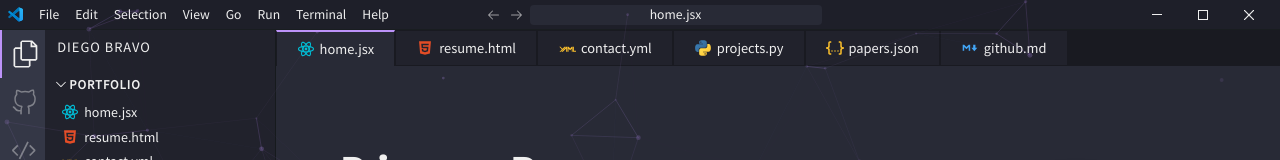
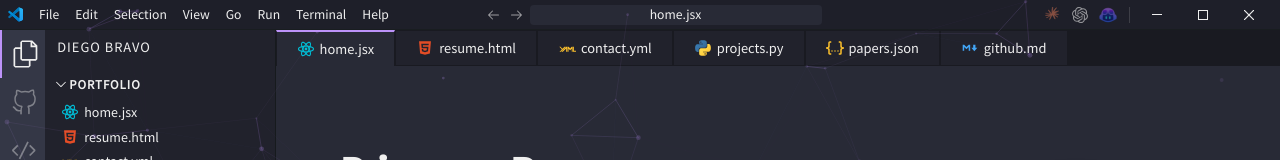
Before and after one commit to DiegoBravoH/DiegoBravoH.github.io, a Next.js app: page / in a window 1280 px wide. Shown: the top 160 px of the page. Built offline with nearby package versions, Linux system fonts and the light colour scheme.

Commit message:
ai-icons

```diff
--- a/components/Titlebar.jsx
+++ b/components/Titlebar.jsx
@@ -3,6 +3,9 @@ import { useRouter } from 'next/router';
 import { useState, useEffect, useCallback, useRef } from 'react';
 import styles from '../styles/Titlebar.module.css';
 import { useTerminal } from '../context/TerminalContext';
+import ClaudeIcon from './icons/ClaudeIcon';
+import ChatGPTIcon from './icons/ChatGPTIcon';
+import CopilotIcon from './icons/CopilotIcon';
 
 const WINDOW_MESSAGES = {
   minimize: "I don't minimize problems, I model them.",
@@ -205,6 +208,39 @@ const Titlebar = () => {
             {WINDOW_MESSAGES[msgState.key]}
           </div>
         )}
+        <div className={styles.aiIcons}>
+          <a
+            href="https://claude.ai"
+            target="_blank"
+            rel="noopener noreferrer"
+            className={styles.aiIcon}
+            title="Claude — Anthropic"
+            aria-label="Claude by Anthropic"
+          >
+            <ClaudeIcon className={styles.aiIconClaude} />
+          </a>
+          <a
+            href="https://chatgpt.com"
+            target="_blank"
+            rel="noopener noreferrer"
+            className={styles.aiIcon}
+            title="ChatGPT — OpenAI"
+            aria-label="ChatGPT by OpenAI"
+          >
+            <ChatGPTIcon className={styles.aiIconChatGPT} />
+          </a>
+          <a
+            href="https://github.com/features/copilot"
+            target="_blank"
+            rel="noopener noreferrer"
+            className={styles.aiIcon}
+            title="GitHub Copilot"
+            aria-label="GitHub Copilot"
+          >
+            <CopilotIcon className={styles.aiIconCopilot} />
+          </a>
+        </div>
+        <div className={styles.aiSeparator} aria-hidden="true" />
         <span
           className={styles.minimize}
           role="button"
--- /dev/null
+++ b/components/icons/ChatGPTIcon.jsx
@@ -0,0 +1,16 @@
+const ChatGPTIcon = (props) => {
+  return (
+    <svg
+      width={16}
+      height={16}
+      viewBox="0 0 24 24"
+      xmlns="http://www.w3.org/2000/svg"
+      fill="#F5F5F5"
+      {...props}
+    >
+      <path d="M22.2819 9.8211a5.9847 5.9847 0 0 0-.5157-4.9108 6.0462 6.0462 0 0 0-6.5098-2.9A6.0651 6.0651 0 0 0 4.9807 4.1818a5.9847 5.9847 0 0 0-3.9977 2.9 6.0462 6.0462 0 0 0 .7427 7.0966 5.98 5.98 0 0 0 .511 4.9107 6.051 6.051 0 0 0 6.5146 2.9001A5.9847 5.9847 0 0 0 13.2599 24a6.0557 6.0557 0 0 0 5.7718-4.2058 5.9894 5.9894 0 0 0 3.9977-2.9001 6.0557 6.0557 0 0 0-.7475-7.0729zm-9.022 12.6081a4.4755 4.4755 0 0 1-2.8764-1.0408l.1419-.0804 4.7783-2.7582a.7948.7948 0 0 0 .3927-.6813v-6.7369l2.02 1.1686a.071.071 0 0 1 .038.052v5.5826a4.504 4.504 0 0 1-4.4945 4.4944zm-9.6607-4.1254a4.4708 4.4708 0 0 1-.5346-3.0137l.142.0852 4.783 2.7582a.7712.7712 0 0 0 .7806 0l5.8428-3.3685v2.3324a.0804.0804 0 0 1-.0332.0615L9.74 19.9502a4.4992 4.4992 0 0 1-6.1408-1.6464zM2.3408 7.8956a4.485 4.485 0 0 1 2.3655-1.9728V11.6a.7664.7664 0 0 0 .3879.6765l5.8144 3.3543-2.0201 1.1685a.0757.0757 0 0 1-.071 0l-4.8303-2.7865A4.504 4.504 0 0 1 2.3408 7.872zm16.5963 3.8558L13.1038 8.364 15.1192 7.2a.0757.0757 0 0 1 .071 0l4.8303 2.7913a4.4944 4.4944 0 0 1-.6765 8.1042v-5.6772a.79.79 0 0 0-.407-.667zm2.0107-3.0231l-.142-.0852-4.7735-2.7818a.7759.7759 0 0 0-.7854 0L9.409 9.2297V6.8974a.0662.0662 0 0 1 .0284-.0615l4.8303-2.7866a4.4992 4.4992 0 0 1 6.6802 4.66zM8.3065 12.863l-2.02-1.1638a.0804.0804 0 0 1-.038-.0567V6.0742a4.4992 4.4992 0 0 1 7.3757-3.4537l-.142.0805L8.704 5.459a.7948.7948 0 0 0-.3927.6813zm1.0976-2.3654l2.602-1.4998 2.6069 1.4998v2.9994l-2.5974 1.4997-2.6067-1.4997Z" />
+    </svg>
+  );
+};
+
+export default ChatGPTIcon;
--- /dev/null
+++ b/components/icons/ClaudeIcon.jsx
@@ -0,0 +1,21 @@
+const ClaudeIcon = (props) => {
+  return (
+    <svg
+      width={16}
+      height={16}
+      viewBox="0 0 24 24"
+      xmlns="http://www.w3.org/2000/svg"
+      fill="none"
+      {...props}
+    >
+      <path
+        d="M4.709 15.955l4.72-2.647.08-.23-.08-.128H9.2l-.79-.048-2.698-.073-2.339-.097-1.275-.048v-.314l.097-.048 1.37-.23 2.963-.45 2.194-.37.766-.145.031-.193-.128-.128-2.29-.64-2.24-.61-1.732-.481-.571-.176V9.47l.016-.016.714.066 2.339.29 2.087.274 1.66.258h.354l.05-.177-.127-.159-1.178-1.847-1.37-2.063-.836-1.402.547-.402.096.031 1.193 1.418 1.66 2.03 1.226 1.516.547.691.145-.048.048-.193V4.048L12.711.001l.718.05.127.128-.048.353-.242 2.668-.21 2.49-.048 1.146.145.048.16-.128 1.16-1.418 1.515-1.83 1.676-1.894.611-.691.547.37.016.113-.433.724-1.418 2.015-1.145 1.82-.675 1.177.048.145.178.016 2.87-.788 2.464-.659.885-.21.21.498-.048.128-1.804.998-2.256 1.258-1.466.82-.37.258.016.177.112.031 2.354.37 2.126.306 1.498.274.048.37-.016.096-1.595.096-2.45.081-1.304.048h-.37l-.048.16.095.193 1.708 1.095 1.482 1 1.112.82.161.145-.37.498h-.145l-1.095-.724-2.014-1.37-1.434-.966-.45-.29-.128.08-.016.209.354 1.016.724 2.256.547 1.78.161.595-.53.257-.096-.047-1.112-1.788-1.418-2.465-.982-1.643-.241-.37h-.177l-.16.16-1.047 2.03-1.193 2.43-.95 1.788-.354.659-.516-.225v-.145l.354-.885.949-2.63.66-1.803.209-.53-.016-.127-.16-.096-2.417 1.354-1.95 1.096-1.435.82-.676.37-.322-.434.016-.128z"
+        fill="#DA7756"
+        stroke="#DA7756"
+        strokeWidth="0.5"
+      />
+    </svg>
+  );
+};
+
+export default ClaudeIcon;
--- /dev/null
+++ b/components/icons/CopilotIcon.jsx
@@ -0,0 +1,12 @@
+export default function CopilotIcon({ size = 18, className }) {
+  return (
+    <img
+      src="/icons/copilot.png"
+      alt="GitHub Copilot"
+      width={size}
+      height={size}
+      className={className}
+      style={{ display: 'block' }}
+    />
+  );
+}
--- a/styles/Titlebar.module.css
+++ b/styles/Titlebar.module.css
@@ -167,6 +167,45 @@
   color: #ffffff;
 }
 
+/* AI tool icons — shown before window control buttons */
+.aiIcons {
+  display: flex;
+  align-items: center;
+  gap: 2px;
+  padding: 0 4px;
+}
+
+.aiIcon {
+  display: inline-flex;
+  align-items: center;
+  justify-content: center;
+  width: 26px;
+  height: 22px;
+  border-radius: 4px;
+  text-decoration: none;
+  color: #F5F5F5;
+  opacity: 0.55;
+  transition: opacity 0.15s ease, background 0.15s ease;
+}
+
+.aiIcon:hover {
+  opacity: 1;
+  background: var(--sidebar-hover-bg);
+}
+
+.aiIconClaude {
+  color: #DA7756;
+}
+
+.aiSeparator {
+  width: 1px;
+  height: 16px;
+  background: var(--text-color);
+  opacity: 0.15;
+  margin: 0 4px;
+  flex-shrink: 0;
+}
+
 @media screen and (max-width: 900px) {
   .items p {
     display: none;
@@ -194,4 +233,10 @@
   .addressText {
     font-size: 0.65rem;
   }
+  .aiIcons {
+    display: none;
+  }
+  .aiSeparator {
+    display: none;
+  }
 }
```
Also changed, not shown: public/icons/copilot.png (added).
